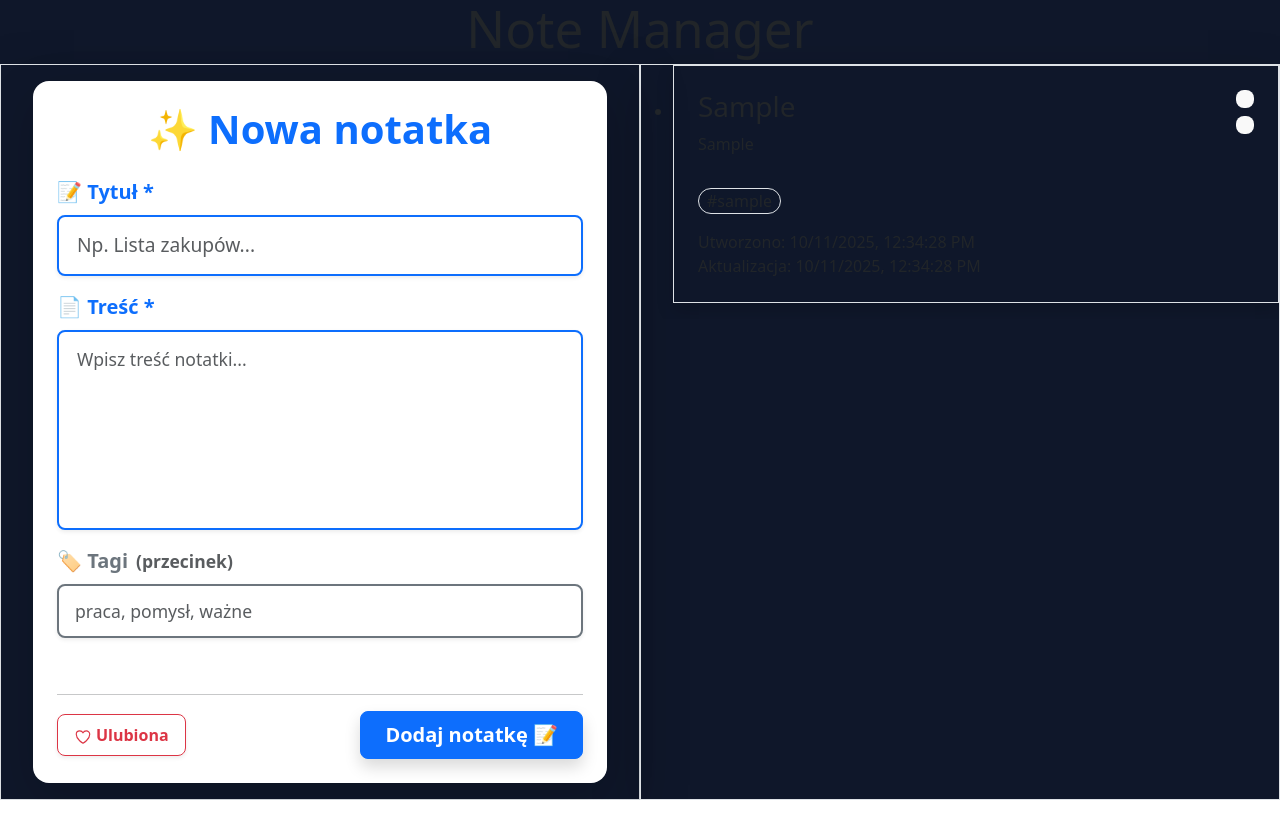
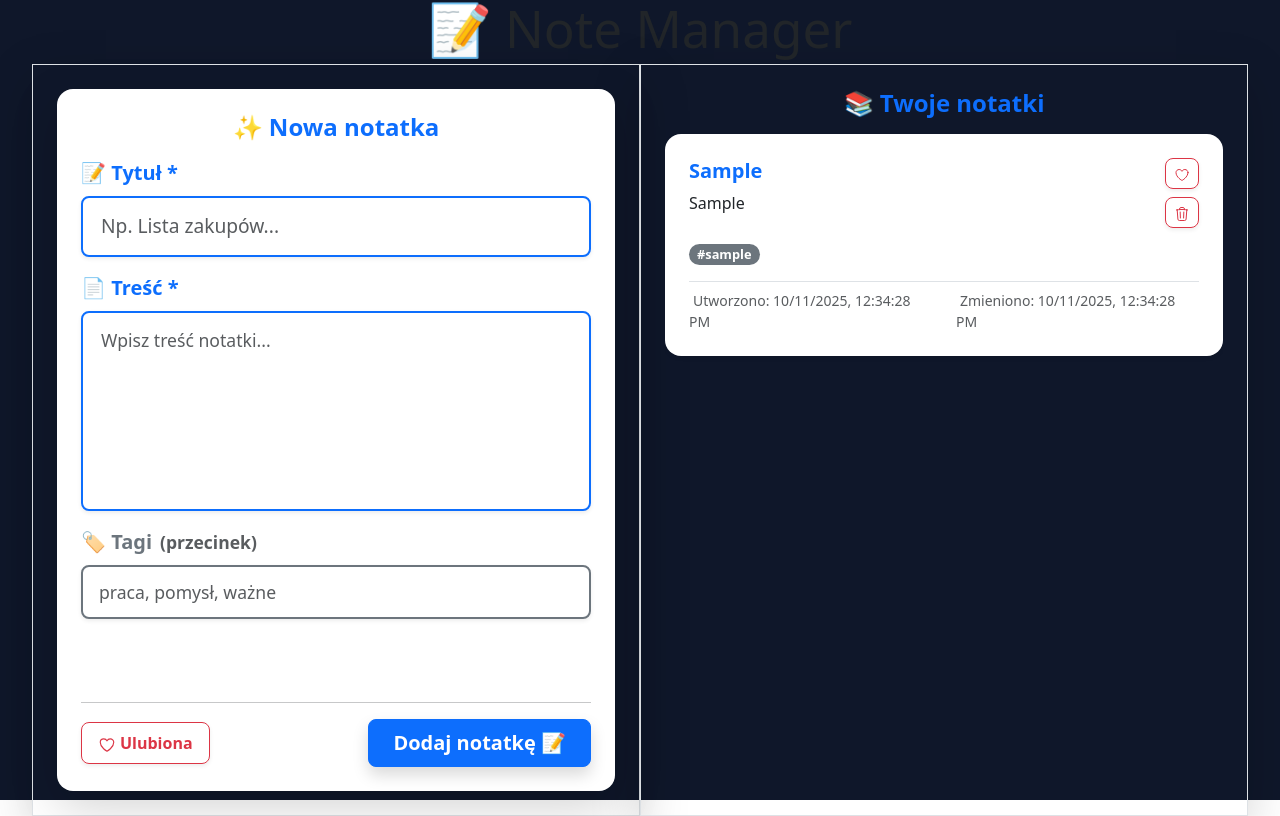
Before and after one commit to pawel2685/note-manager, a React (Vite) app: page / in a window 1280 px wide. Both pictures are taken after typing "Sample", "Sample", "Sample" into the empty fields and a click on the button "Dodaj notatkę 📝". Built offline with nearby package versions, Linux system fonts and the light colour scheme.

Commit message:
Fix note list view

```diff
--- a/src/App.tsx
+++ b/src/App.tsx
@@ -7,16 +7,18 @@ function App() {
   const { notes, loading, create, remove, toggleFavorite } = useNotes();
 
   return (
-    <div className="min-h-screen bg-slate-900 p-8">
-      <div className="mx-auto max-w-7xl h-[calc(100vh-4rem)]">
-        <h1 className="text-3xl font-bold text-slate-100 mb-8 text-center">Note Manager</h1>
+    <div className="min-h-screen bg-slate-900 p-6">
+      <div className="mx-auto max-w-[95%] h-[calc(100vh-3rem)]">
+        <h1 className="text-3xl font-bold text-slate-100 mb-6 text-center">
+          📝 Note Manager
+        </h1>
 
-        <main className="flex gap-8 h-full">
-          <div className="w-1/2 border border-slate-700 rounded-xl bg-slate-800/80 p-6 shadow-lg shadow-slate-900/50 backdrop-blur">
+        <main className="flex gap-6 h-full">
+          <div className="w-1/2 border border-slate-700 rounded-xl bg-slate-800/80 p-4 shadow-lg shadow-slate-900/50 backdrop-blur">
             <AddNoteForm onCreate={create} />
           </div>
 
-          <div className="w-1/2 border border-slate-700 rounded-xl bg-slate-800/80 p-6 shadow-lg shadow-slate-900/50 backdrop-blur">
+          <div className="w-1/2 border border-slate-700 rounded-xl bg-slate-800/80 p-4 shadow-lg shadow-slate-900/50 backdrop-blur">
             <NotesList
               notes={notes}
               loading={loading}
--- a/src/components/AddNoteForm.tsx
+++ b/src/components/AddNoteForm.tsx
@@ -51,10 +51,10 @@ export default function AddNoteForm({ onCreate }: Props) {
   }
 
   return (
-    <div className="h-100 p-3">
-      <div className="card shadow-lg border-0 rounded-4 h-100 mx-3">
+    <div className="h-100">
+      <div className="card shadow-lg border-0 rounded-4 h-100">
         <div className="card-body p-4 d-flex flex-column">
-          <h2 className="card-title text-center mb-4 display-6 text-primary fw-bold">
+          <h2 className="card-title text-center mb-3 h4 text-primary fw-bold">
             ✨ Nowa notatka
           </h2>
 
--- a/src/components/NotesList.tsx
+++ b/src/components/NotesList.tsx
@@ -1,6 +1,6 @@
 import type { Note } from '../types/note';
-import { StarIcon as StarSolid } from '@heroicons/react/24/solid';
-import { StarIcon as StarOutline } from '@heroicons/react/24/outline';
+import { HeartIcon as HeartSolid } from '@heroicons/react/24/solid';
+import { HeartIcon as HeartOutline } from '@heroicons/react/24/outline';
 import { TrashIcon } from '@heroicons/react/24/outline';
 
 type Props = {
@@ -16,60 +16,121 @@ function formatDate(ms: number) {
 
 export default function NotesList({ notes, loading, onDelete, onToggleFav }: Props) {
   if (loading) {
-    return <div className="mt-6 text-center text-slate-600">Ładowanie…</div>;
+    return (
+      <div className="h-100 d-flex align-items-center justify-content-center">
+        <div className="text-center">
+          <div className="spinner-border text-primary mb-3" role="status">
+            <span className="visually-hidden">Ładowanie...</span>
+          </div>
+          <p className="text-muted fs-5">Ładowanie notatek...</p>
+        </div>
+      </div>
+    );
   }
 
   if (!notes.length) {
     return (
-      <div className="mt-6 text-center text-slate-600">
-        Brak notatek. Dodaj pierwszą powyżej.
+      <div className="h-100 d-flex align-items-center justify-content-center">
+        <div className="text-center">
+          <div className="fs-1 text-muted mb-3">📝</div>
+          <h4 className="text-muted mb-2">Brak notatek</h4>
+          <p className="text-muted">Dodaj pierwszą notatkę używając formularza obok</p>
+        </div>
       </div>
     );
   }
 
   return (
-      <div className="mt-6">
-        <div className="max-h-[70vh] overflow-auto pr-2">
-          <ul className="grid gap-4 sm:grid-cols-2">
+    <div className="h-100">
+      <div className="h-100">
+        <h2 className="h4 text-primary fw-bold text-center mb-3">
+          📚 Twoje notatki
+        </h2>
+
+        <div className="overflow-auto" style={{ height: 'calc(100% - 60px)' }}>
+          <div className="row g-3">
             {notes.map(n => (
-        <li key={n.id} className="rounded-2xl border border-slate-200 bg-white/70 backdrop-blur p-4 shadow">
-          <div className="mb-1 flex items-start justify-between gap-3">
-            <div className="flex-1">
-              <h3 className="font-semibold leading-tight">{n.title}</h3>
-              <p className="text-sm text-slate-700 whitespace-pre-wrap mt-1">{n.content}</p>
+              <div key={n.id} className="col-12">
+                <div className="card border-0 shadow-sm rounded-4 h-auto">
+                  <div className="card-body p-4">
+                    <div className="d-flex justify-content-between align-items-start mb-3">
+                      <div className="flex-grow-1 me-3">
+                        <h5 className="card-title text-primary fw-bold mb-2 lh-sm">
+                          {n.title}
+                        </h5>
+                        <p className="card-text text-dark lh-base" style={{
+                          fontSize: '1rem',
+                          whiteSpace: 'pre-wrap',
+                          wordBreak: 'break-word'
+                        }}>
+                          {n.content}
+                        </p>
                       </div>
 
-            <div className="flex flex-col items-end gap-2">
+                      <div className="d-flex flex-column gap-2">
                         <button
-                title={n.isFavorite ? 'Usuń z ulubionych' : 'Oznacz jako ulubione'}
-                className="rounded-lg p-2 bg-amber-100 text-amber-800 flex items-center"
+                          type="button"
+                          title={n.isFavorite ? "Usuń z ulubionych" : "Dodaj do ulubionych"}
+                          className={`btn btn-sm rounded-3 shadow-sm ${
+                            n.isFavorite
+                              ? 'btn-danger'
+                              : 'btn-outline-danger'
+                          }`}
                           onClick={() => onToggleFav && onToggleFav(n.id, !n.isFavorite)}
                         >
-                {n.isFavorite ? <StarSolid className="h-4 w-4" /> : <StarOutline className="h-4 w-4" />}
+                          {n.isFavorite ?
+                            <HeartSolid style={{ width: '16px', height: '16px' }} /> :
+                            <HeartOutline style={{ width: '16px', height: '16px' }} />
+                          }
                         </button>
+
                         <button
-                title="Usuń"
-                className="rounded-lg p-2 bg-red-50 text-red-600 flex items-center"
+                          type="button"
+                          title="Usuń notatkę"
+                          className="btn btn-sm btn-outline-danger rounded-3 shadow-sm"
                           onClick={() => onDelete && onDelete(n.id)}
                         >
-                <TrashIcon className="h-4 w-4" />
+                          <TrashIcon style={{ width: '16px', height: '16px' }} />
                         </button>
                       </div>
                     </div>
 
-          <div className="mt-3 flex flex-wrap gap-2">
+                    {n.tags.length > 0 && (
+                      <div className="d-flex flex-wrap gap-1 mb-3">
                         {n.tags.map(t => (
-              <span key={t} className="rounded-full border px-2 py-0.5 text-xs text-slate-700">#{t}</span>
+                          <span
+                            key={t}
+                            className="badge bg-secondary rounded-pill px-2 py-1"
+                            style={{ fontSize: '0.8rem' }}
+                          >
+                            #{t}
+                          </span>
                         ))}
                       </div>
+                    )}
 
-          <div className="mt-3 text-xs text-slate-500">
-            <div>Utworzono: {formatDate(n.createdAt)}</div>
-            <div>Aktualizacja: {formatDate(n.updatedAt)}</div>
+                    <div className="border-top pt-2 mt-3">
+                      <div className="row">
+                        <div className="col-6">
+                          <small className="text-muted d-block">
+                            <i className="bi bi-plus-circle me-1"></i>
+                            Utworzono: {formatDate(n.createdAt)}
+                          </small>
                         </div>
-        </li>
+                        <div className="col-6">
+                          <small className="text-muted d-block">
+                            <i className="bi bi-pencil me-1"></i>
+                            Zmieniono: {formatDate(n.updatedAt)}
+                          </small>
+                        </div>
+                      </div>
+                    </div>
+                  </div>
+                </div>
+              </div>
             ))}
-          </ul>
+          </div>
+        </div>
       </div>
     </div>
   );
```
Lines whose indentation alone changed are shown as unchanged.
